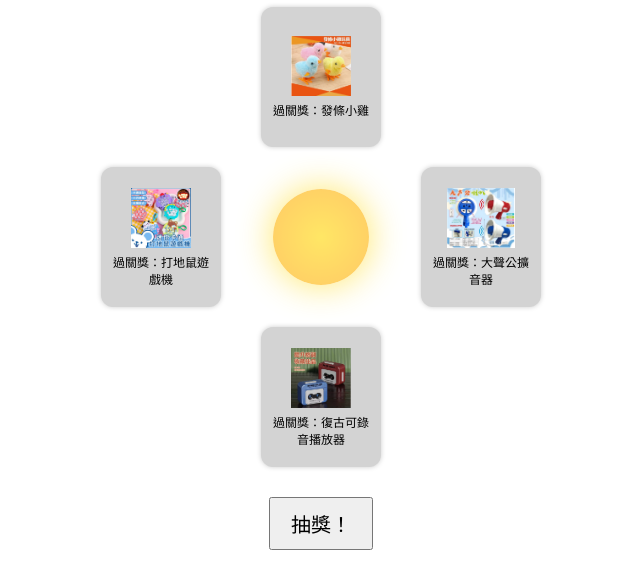
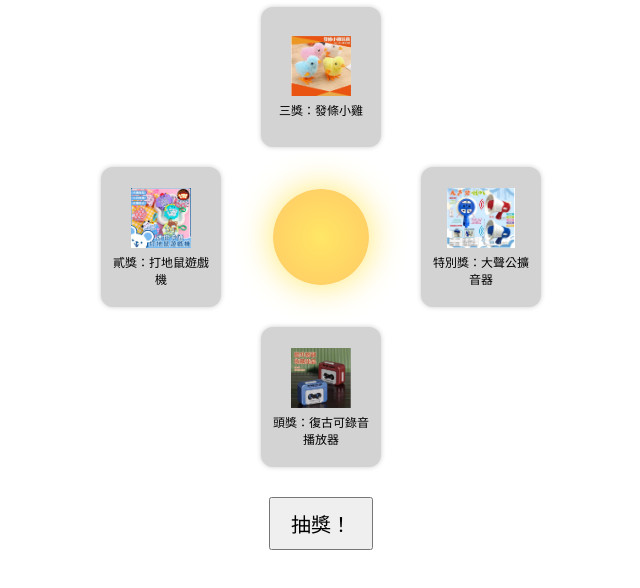
Before and after one commit to home24655816/Lucky-Draw, a plain HTML site: page index.html in a window 1280 px wide. Shown: the part 70-658 px from the top of the page, without its empty margins (319-959 px from the left). Drawn offline with Linux system fonts and the light colour scheme.

Commit message:
Update index.html

```diff
--- a/index.html
+++ b/index.html
@@ -2,7 +2,7 @@
 <html lang="zh-Hant">
 <head>
   <meta charset="UTF-8">
-  <title>燈號抽獎程式</title>
+  <title>燈速勇者、椪糖勇者燈號抽獎程式</title>
   <style>
     body { text-align: center; font-family: sans-serif; }
     .lights-container {
@@ -75,10 +75,10 @@
 
   <script>
     const prizes = [
-      { name: '過關獎：大聲公擴音器', probability: 0.20, img: './大聲公.jpg' },
-      { name: '過關獎：復古可錄音播放器', probability: 0.30, img: './錄音機.jpg' },
-      { name: '過關獎：打地鼠遊戲機', probability: 0.20, img: './打地鼠.jpg' },
-      { name: '過關獎：發條小雞', probability: 0.30, img: './發條小雞.jpg' },
+      { name: '特別獎：大聲公擴音器', probability: 0.20, img: './大聲公.jpg' },
+      { name: '頭獎：復古可錄音播放器', probability: 0.30, img: './錄音機.jpg' },
+      { name: '貳獎：打地鼠遊戲機', probability: 0.20, img: './打地鼠.jpg' },
+      { name: '三獎：發條小雞', probability: 0.30, img: './發條小雞.jpg' },
     ];
 
     const lightsContainer = document.getElementById("lights");
```
